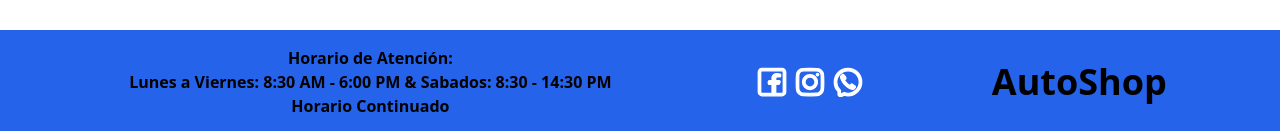
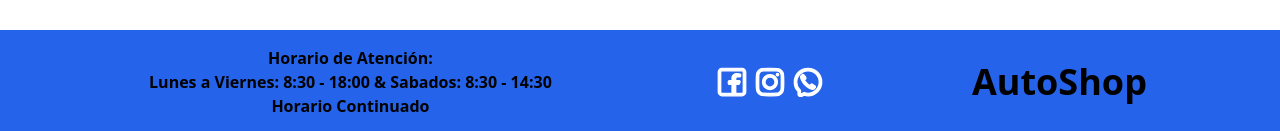
Before and after one commit to lubiano83/1era-Entrega-Next-Js, a Next.js app: page / in a window 1280 px wide. Shown: the part 1457-1588 px from the top of the page. Built offline with nearby package versions, Linux system fonts and the light colour scheme.

Commit message:
ajustes varios

```diff
--- a/app/components/footer/Horario.js
+++ b/app/components/footer/Horario.js
@@ -4,7 +4,7 @@ const Horario = () => {
   return (
     <section className="px-4 text-center font-bold">
       <div>Horario de Atención:</div>
-      <div>Lunes a Viernes: 8:30 AM - 6:00 PM & Sabados: 8:30 - 14:30 PM</div>
+      <div>Lunes a Viernes: 8:30 - 18:00 & Sabados: 8:30 - 14:30</div>
       <div>Horario Continuado</div>
     </section>
   )
```
